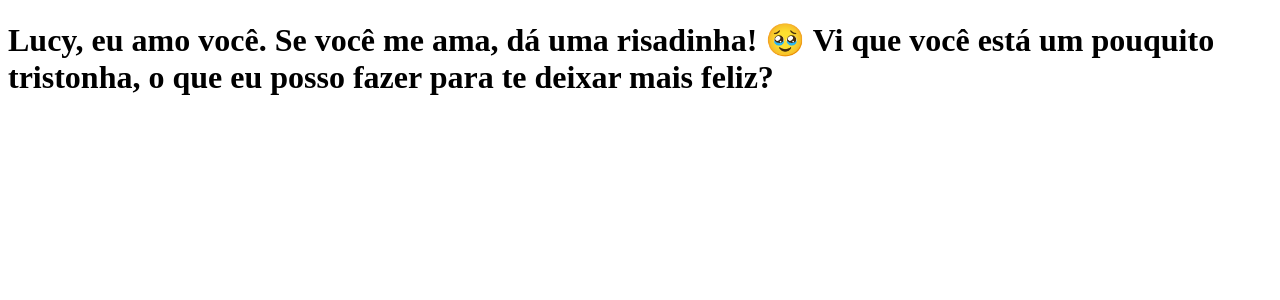
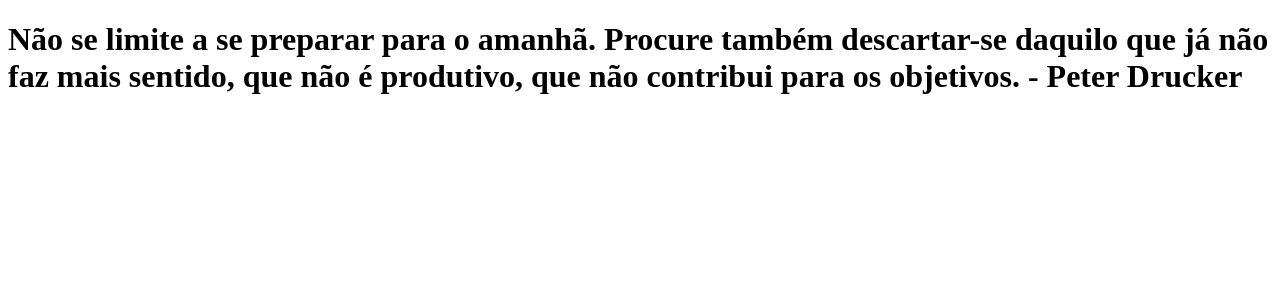
Before and after one commit to BritoRuan/clone-tabnews, a Next.js app: page / in a window 1280 px wide. Shown: the top 300 px of the page. Built offline with nearby package versions, Linux system fonts and the light colour scheme.

Commit message:
updated again phrase for initial commit

```diff
--- a/pages/index.js
+++ b/pages/index.js
@@ -1,5 +1,5 @@
 function Home() {
-  return <h1>Lucy, eu amo você. Se você me ama, dá uma risadinha! 🥹 Vi que você está um pouquito tristonha, o que eu posso fazer para te deixar mais feliz?</h1>
+  return <h1>Não se limite a se preparar para o amanhã. Procure também descartar-se daquilo que já não faz mais sentido, que não é produtivo, que não contribui para os objetivos. - Peter Drucker</h1>
 }
 
 export default Home;
```
